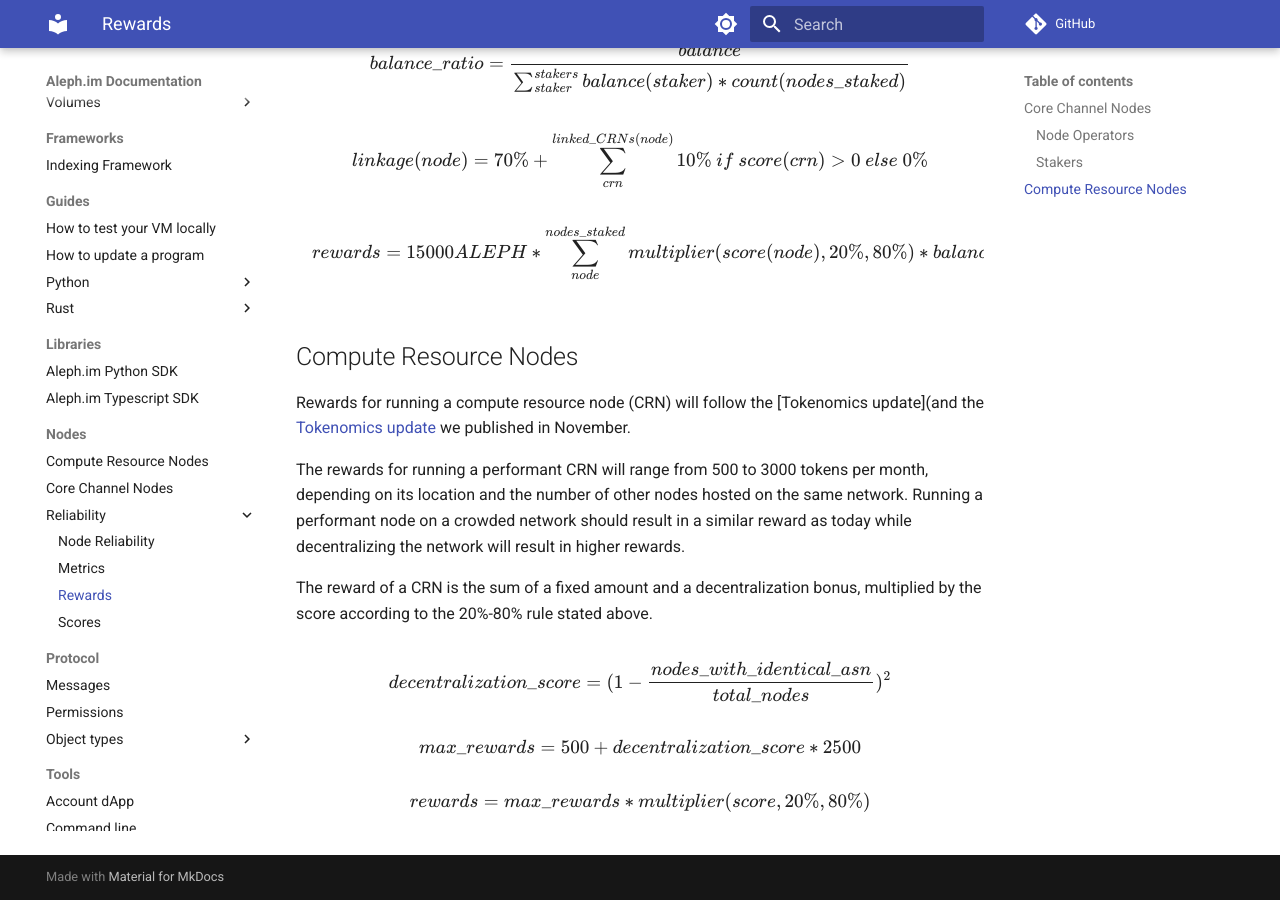
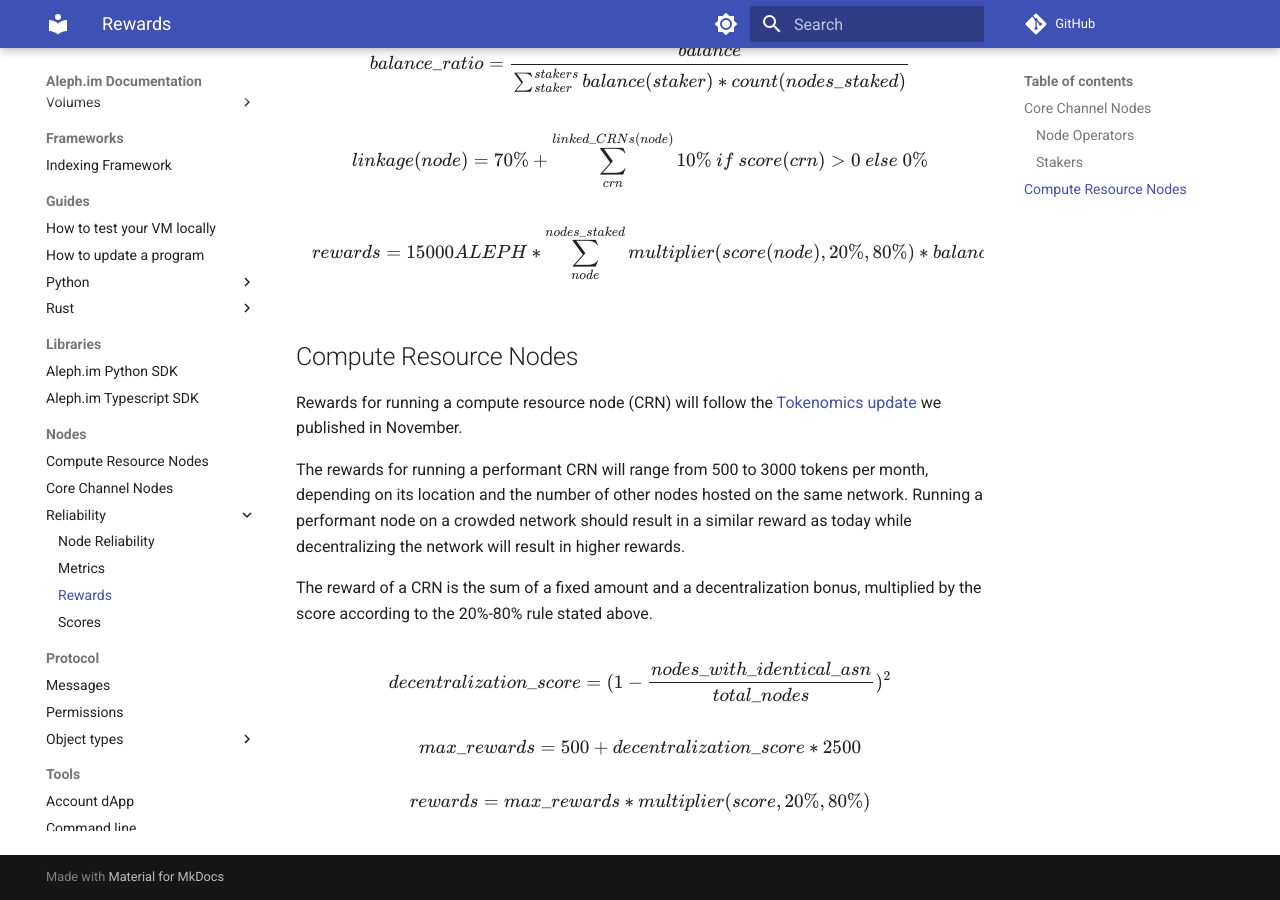
Before and after one commit to aleph-im/aleph-docs, an MkDocs documentation site: the page built from docs/nodes/reliability/rewards.md, in a window 1280 px wide and 900 px high, scrolled down 1477 px. Built offline with MkDocs 1.6.1 and Material for MkDocs 9.7.7, drawn with Linux system fonts in a browser that asks for light colours; comment, search, counter and statistics services are not loaded.

Commit message:
docs(nodes/rewards): Small typo fixed

```diff
--- a/docs/nodes/reliability/rewards.md
+++ b/docs/nodes/reliability/rewards.md
@@ -68,7 +68,7 @@ $$
 
 ## Compute Resource Nodes
 
-Rewards for running a compute resource node (CRN) will follow the [Tokenomics update](and the
+Rewards for running a compute resource node (CRN) will follow the
 [Tokenomics update](https://medium.com/aleph-im/aleph-im-tokenomics-update-nov-2022-fd1027762d99) we published in
 November.
 
```
